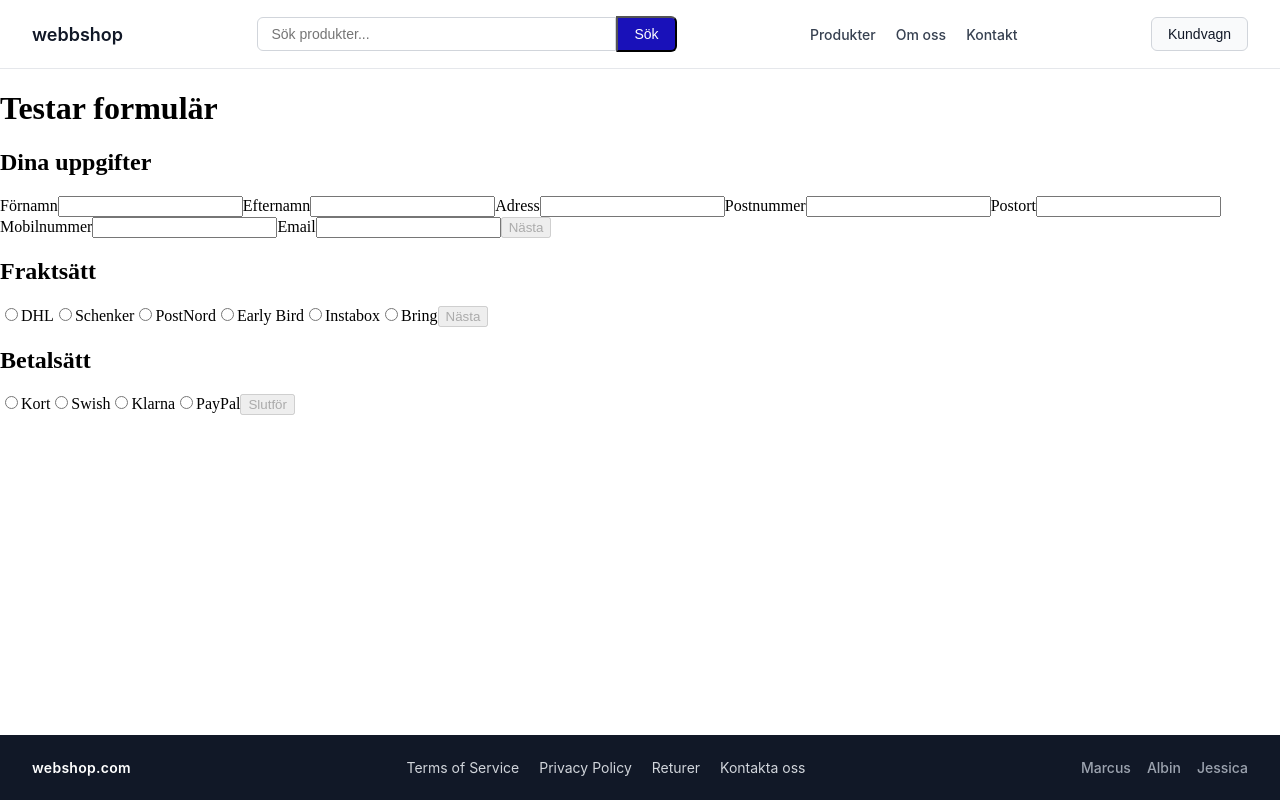
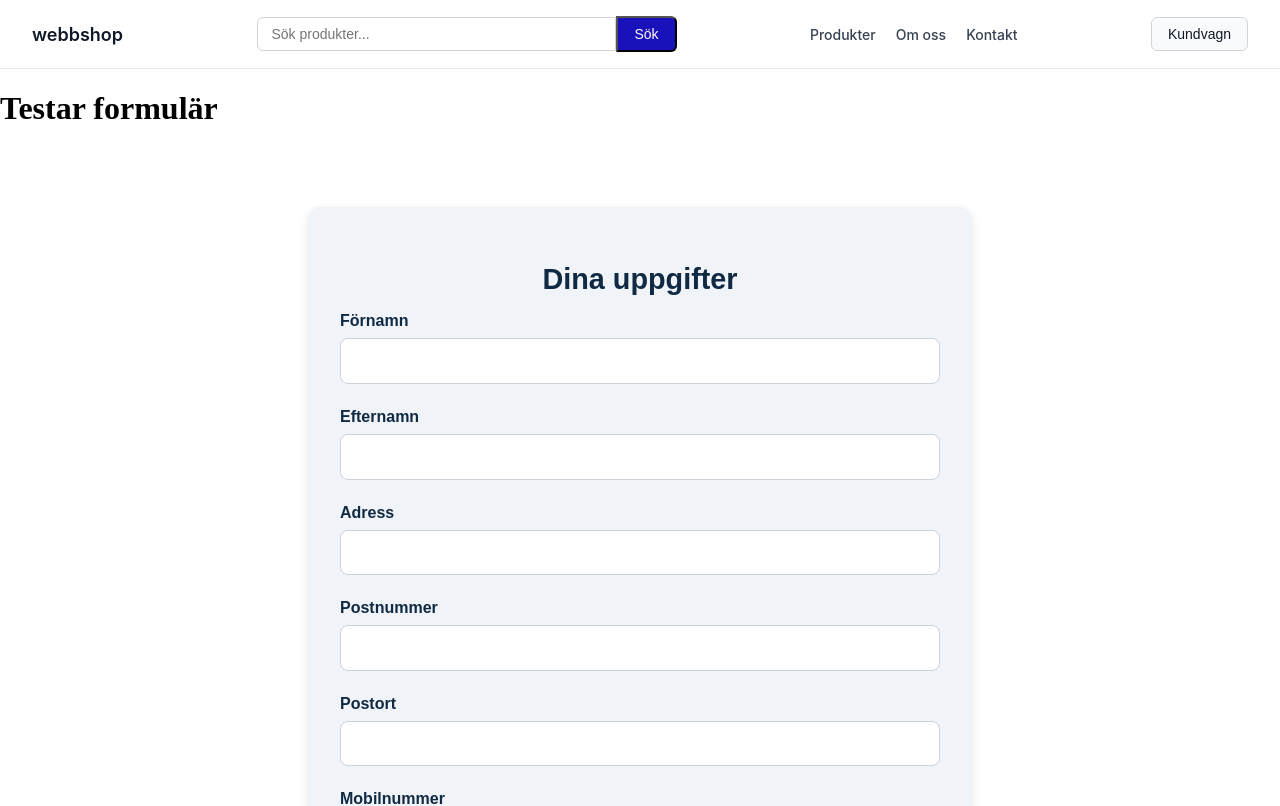
Before and after one commit to AlbinNic/Webbshop, a React (Vite) app: page /test in a window 1280 px wide. Shown: the top 806 px of the page. Built offline with nearby package versions, Linux system fonts and the light colour scheme; the HTML template or start-up script is replaced by a standard one.

Commit message:
style forms

```diff
--- a/src/components/CheckoutForms/CustomerForm.tsx
+++ b/src/components/CheckoutForms/CustomerForm.tsx
@@ -1,9 +1,11 @@
 import { useForm } from "react-hook-form";
 import { z } from "zod";
 import { zodResolver } from "@hookform/resolvers/zod";
+import styles from "./Form.module.css";
 
 const customerSchema = z.object({
-    name: z.string().min(2, "Namnet måste vara minst två tecken"),
+    firstname: z.string().min(2, "Namnet måste vara minst två tecken"),
+    lastname: z.string().min(2, "Namnet måste vara minst två tecken"),
     adress: z.string().min(5, "Adressen måste vara minst fem tecken"),
     postnummer: z.string().regex(/^\d{5}$/, "Ange ett korrekt postnummer"),
     postort: z.string().min(2, "Postort måste vara minst två bokstäver"),
@@ -23,47 +25,52 @@ export function CustomerForm() {
     }
 
     return (
-        <form onSubmit={handleSubmit(submit)}>
-            <h2>Dina uppgifter</h2>
-            <label>
-                Förnamn
-                <input {...register("name")} />
-            </label>
-            {errors.name && <p>{errors.name.message}</p>}
-            <label>
-                Efternamn
-                <input {...register("name")} />
-            </label>
-            {errors.name && <p>{errors.name.message}</p>}
+        <form className={styles.wrapper} onSubmit={handleSubmit(submit)}>
+            <h2 className={styles.title}>Dina uppgifter</h2>
 
-            <label>
-                Adress
-                <input {...register("adress")} />
-            </label>
-            {errors.adress && <p>{errors.adress.message}</p>}
-            <label>
-                Postnummer
-                <input {...register("postnummer")} />
-            </label>
-            {errors.postnummer && <p>{errors.postnummer.message}</p>}
-            <label>
-                Postort
-                <input {...register("postort")} />
-            </label>
-            {errors.postort && <p>{errors.postort.message}</p>}
+            <div className={styles.formField}>
+                <label htmlFor="firstname">Förnamn</label>
+                <input id="firstname" {...register("firstname")} />
+                {errors.firstname && <p className={styles.error}>{errors.firstname.message}</p>}
+            </div>
 
-            <label>
-                Mobilnummer
-                <input {...register("mobilnummer")} />
-            </label>
-            {errors.mobilnummer && <p>{errors.mobilnummer.message}</p>}
-            <label>
-                Email
-                <input {...register("email")} />
-            </label>
-            {errors.email && <p>{errors.email.message}</p>}
+            <div className={styles.formField}>
+                <label htmlFor="lastname">Efternamn</label>
+                <input id="lastname" {...register("lastname")} />
+                {errors.lastname && <p className={styles.error}>{errors.lastname.message}</p>}
+            </div>
 
-            <button disabled={!isValid}>Nästa</button>
+            <div className={styles.formField}>
+                <label htmlFor="adress">Adress</label>
+                <input id="adress" {...register("adress")} />
+                {errors.adress && <p className={styles.error}>{errors.adress.message}</p>}
+            </div>
+
+            <div className={styles.formField}>
+                <label htmlFor="postnummer">Postnummer</label>
+                <input id="postnummer" {...register("postnummer")} />
+                {errors.postnummer && <p className={styles.error}>{errors.postnummer.message}</p>}
+            </div>
+
+            <div className={styles.formField}>
+                <label htmlFor="postort">Postort</label>
+                <input id="postort" {...register("postort")} />
+                {errors.postort && <p className={styles.error}>{errors.postort.message}</p>}
+            </div>
+
+            <div className={styles.formField}>
+                <label htmlFor="mobilnummer">Mobilnummer</label>
+                <input id="mobilnummer" {...register("mobilnummer")} />
+                {errors.mobilnummer && <p className={styles.error}>{errors.mobilnummer.message}</p>}
+            </div>
+
+             <div className={styles.formField}>
+                <label htmlFor="email">Email</label>
+                <input id="email" {...register("email")} />
+                {errors.email && <p className={styles.error}>{errors.email.message}</p>}
+            </div>
+
+            <button className={styles.button} disabled={!isValid}>Nästa</button>
         </form>
     )
 }
--- /dev/null
+++ b/src/components/CheckoutForms/Form.module.css
@@ -0,0 +1,73 @@
+.wrapper {
+    font-family: sans-serif;
+    max-width: 600px;
+    margin: 5rem auto;
+    padding: 2rem;
+    background: #f0f4f8;
+    border-radius: 12px;
+    box-shadow: 0 4px 12px rgba(0,0,0,0.08);
+}
+
+.title {
+    color: #102a43;
+    font-size: 1.8rem;
+    margin-bottom: 1rem;
+    font-weight: 600;
+    text-align: center;
+}
+
+.formField {
+    display: flex;
+    flex-direction: column;
+    gap: 0.5rem;
+    margin-bottom: 1.5rem;
+}
+
+.formField label {
+    color: #102a43;
+    font-weight: 600;
+}
+
+.formField input {
+    padding: 0.8rem;
+    border: 1px solid #cbd2d9;
+    border-radius: 8px;
+    font-size: 1rem;
+}
+
+.radioGroup {
+    display: flex;
+    flex-direction: column;
+    gap: 0.8rem;
+    margin-bottom: 1.5rem;
+}
+
+.error {
+    color: #d64545;
+    font-size: 0.7rem;
+    margin-top: 0.5rem;
+    margin-bottom: 1rem;
+}
+
+.button {
+    padding: 0.8rem 1.4rem;
+    background: #244a73;
+    color: #ffffff;
+    border-radius: 8px;
+    font-weight: 600;
+    cursor: pointer;
+    transition: background 0.2s ease;
+    width: 100%;
+    border: none;
+}
+
+.button:hover {
+    background: #102a43;
+    transform: translateY(-1px);
+}
+
+.button:disabled {
+    background: #9aa5b1;
+    cursor: not-allowed;
+    transform: none;
+}
--- a/src/components/CheckoutForms/PaymentForm.tsx
+++ b/src/components/CheckoutForms/PaymentForm.tsx
@@ -1,6 +1,7 @@
 import { useForm } from "react-hook-form";
 import { z } from "zod";
 import { zodResolver } from "@hookform/resolvers/zod";
+import styles from "./Form.module.css";
 
 const paymentSchema = z.object({
     shipping: z.enum(["Kort", "Swish", "Klarna", "PayPal"]),
@@ -19,8 +20,10 @@ export function PaymentForm() {
     }
 
     return (
-        <form onSubmit={handleSubmit(submit)}>
-            <h2>Betalsätt</h2>
+        <form className={styles.wrapper} onSubmit={handleSubmit(submit)}>
+            <h2 className={styles.title}>Betalsätt</h2>
+
+            <div className={styles.radioGroup}>
             <label>
                 <input type="radio" value="Kort" {...register("shipping")} />
                 Kort
@@ -37,10 +40,11 @@ export function PaymentForm() {
                 <input type="radio" value="PayPal" {...register("shipping")} />
                 PayPal
             </label>
+            </div>
 
-            {errors.shipping && <p>Du måste välja ett betalsätt!</p>}
+            {errors.shipping && <p className={styles.error}>Du måste välja ett betalsätt!</p>}
 
-            <button disabled={!isValid}>Slutför</button>
+            <button className={styles.button} disabled={!isValid}>Slutför</button>
         </form>
     )
 }
--- a/src/components/CheckoutForms/ShippingForm.tsx
+++ b/src/components/CheckoutForms/ShippingForm.tsx
@@ -1,6 +1,7 @@
 import { useForm } from "react-hook-form";
 import { z } from "zod";
 import { zodResolver } from "@hookform/resolvers/zod";
+import styles from "./Form.module.css";
 
 const shippingSchema = z.object({
     shipping: z.enum(["DHL", "Schenker", "PostNord", "Early Bird", "Instabox", "Bring"]),
@@ -19,8 +20,10 @@ export function ShippingForm() {
     }
 
     return (
-        <form onSubmit={handleSubmit(submit)}>
-            <h2>Fraktsätt</h2>
+        <form className={styles.wrapper} onSubmit={handleSubmit(submit)}>
+            <h2 className={styles.title}>Fraktsätt</h2>
+
+            <div className={styles.radioGroup}>
             <label>
                 <input type="radio" value="DHL" {...register("shipping")} />
                 DHL
@@ -45,10 +48,11 @@ export function ShippingForm() {
                 <input type="radio" value="Bring" {...register("shipping")} />
                 Bring
             </label>
+            </div>
 
-            {errors.shipping && <p>Du måste välja ett fraktsätt!</p>}
+            {errors.shipping && <p className={styles.error}>Du måste välja ett fraktsätt!</p>}
 
-            <button disabled={!isValid}>Nästa</button>
+            <button className={styles.button} disabled={!isValid}>Nästa</button>
         </form>
     )
 }
```
